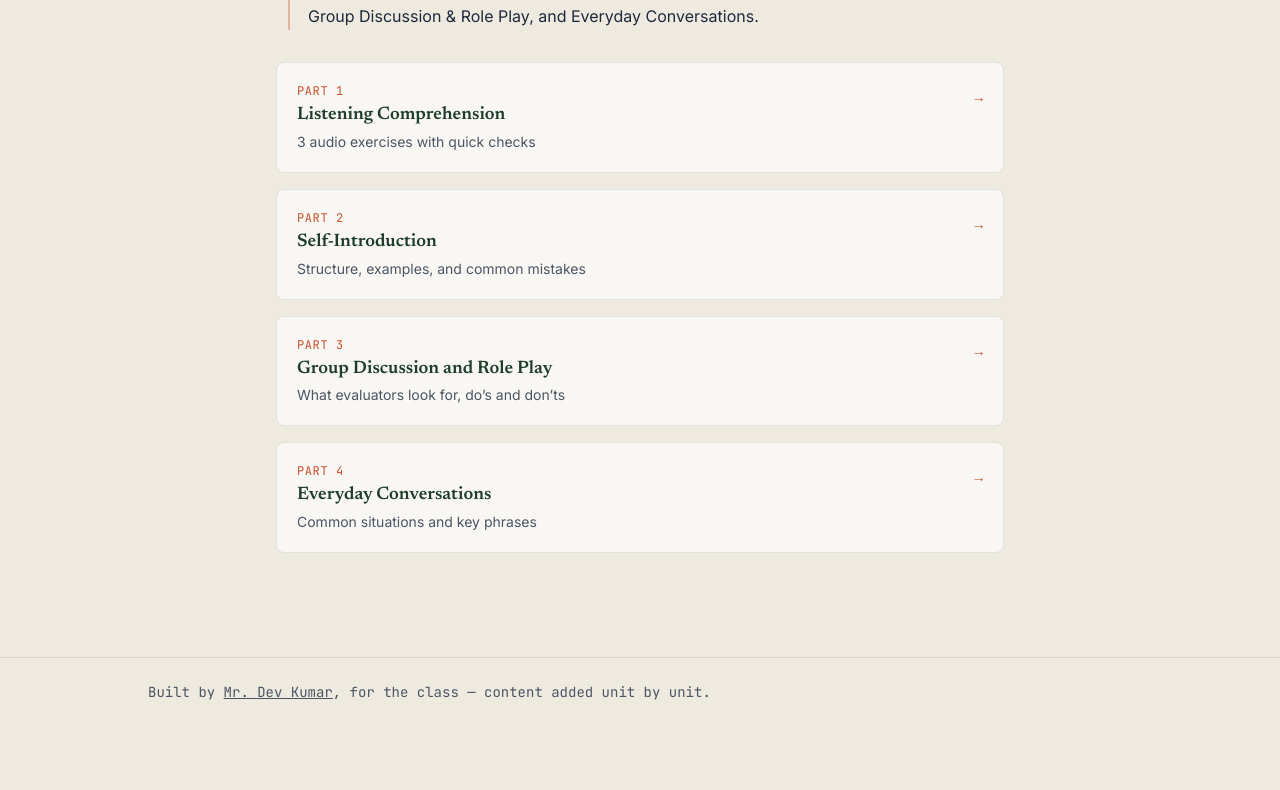
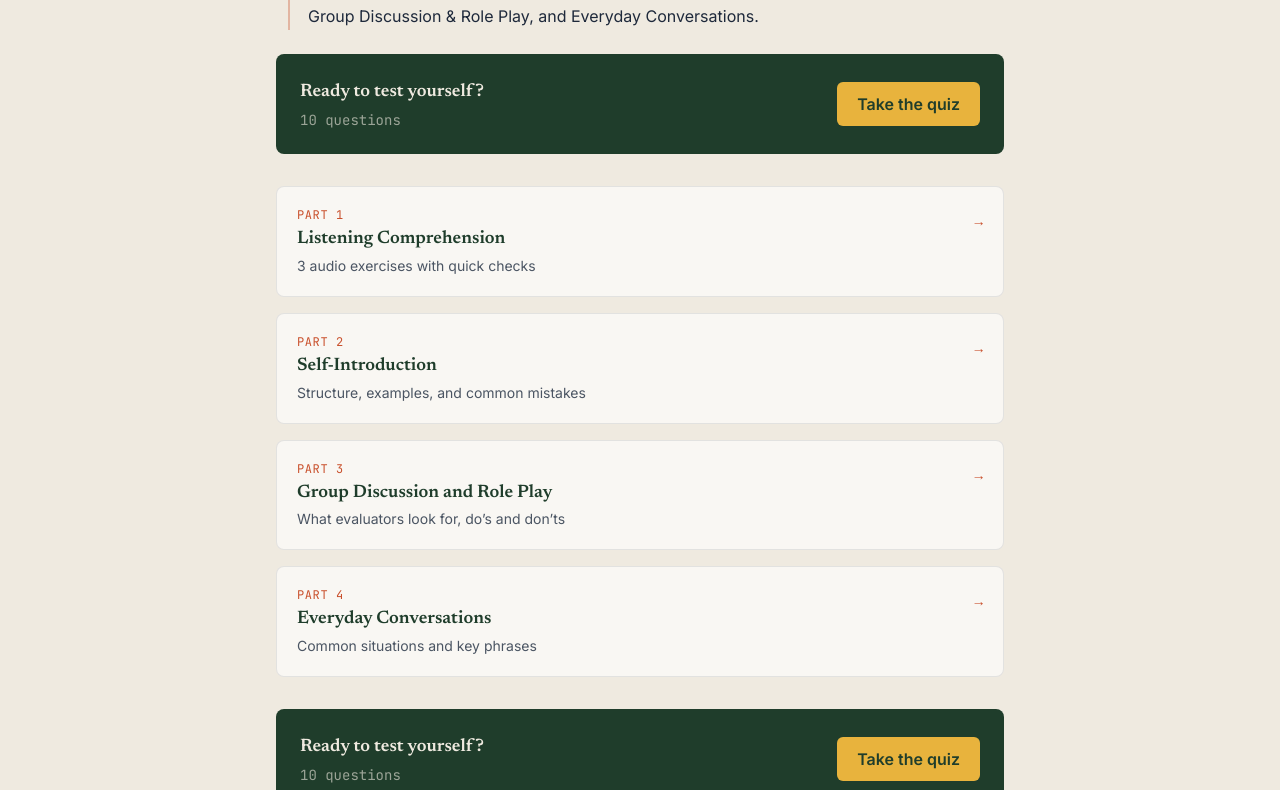
Before and after one commit to dev913913/PTU-English-Prep, a React (Vite) app in the folder ptu-english-prep-src/: page /lab/unit1 in a window 1280 px wide. Shown: the part 270-1060 px from the top of the page. Before the commit the page ends 996 px from the top, so only its background shows below. Built offline with nearby package versions, Linux system fonts and the light colour scheme.

Commit message:
Show unit-level quizzes on parts-based lab units

```diff
--- a/ptu-english-prep-src/src/pages/UnitPage.jsx
+++ b/ptu-english-prep-src/src/pages/UnitPage.jsx
@@ -66,8 +66,9 @@ export default function UnitPage() {
 
   const parts = getUnitParts(track, unitId)
   const notes = getNotes(track, unitId)
+  const mcqs = getMcqs(track, unitId)
 
-  // --- Parts-based unit (e.g. Lab Unit 1): intro + part cards, no single long page ---
+  // --- Parts-based unit: intro + part cards + unit-level quiz ---
   if (parts && parts.length > 0) {
     return (
       <div className="max-w-3xl mx-auto px-5 py-10">
@@ -82,6 +83,12 @@ export default function UnitPage() {
             <div className="notes-content">
               <ReactMarkdown remarkPlugins={[remarkGfm]}>{notes}</ReactMarkdown>
             </div>
+          </div>
+        )}
+
+        {mcqs.length > 0 && (
+          <div className="mt-6">
+            <QuizCallout track={track} unitId={unitId} count={mcqs.length} />
           </div>
         )}
 
@@ -108,13 +115,17 @@ export default function UnitPage() {
             )
           })}
         </div>
+
+        {mcqs.length > 0 && (
+          <div className="mt-8">
+            <QuizCallout track={track} unitId={unitId} count={mcqs.length} />
+          </div>
+        )}
       </div>
     )
   }
 
-  // --- Standard unit (e.g. Theory units): full notes page with quiz above and below ---
-  const mcqs = getMcqs(track, unitId)
-
+  // --- Standard unit: full notes page with quiz above and below ---
   return (
     <div className="max-w-3xl mx-auto px-5 py-10">
       <Breadcrumb items={crumbs} />
```
